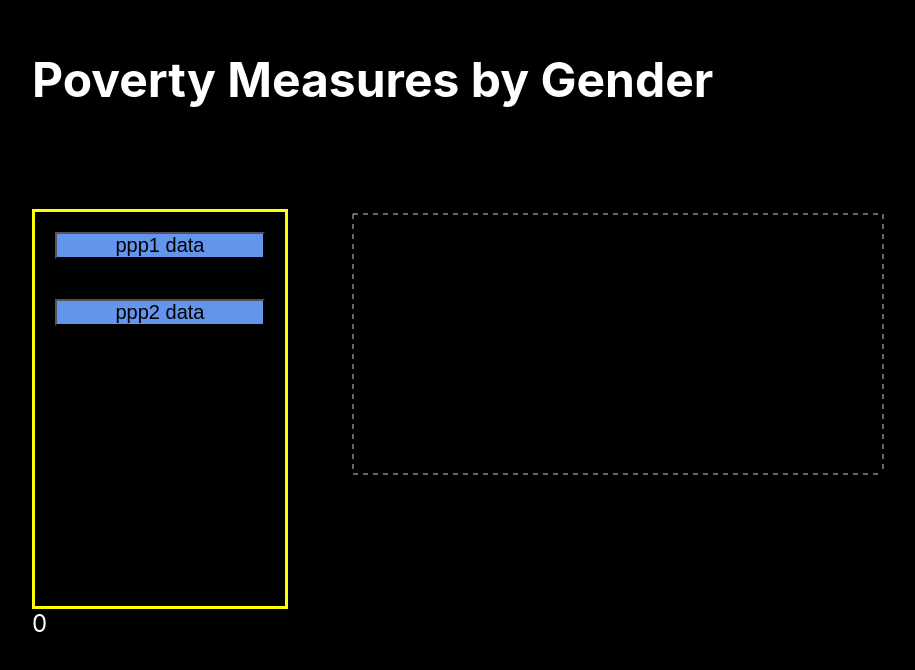
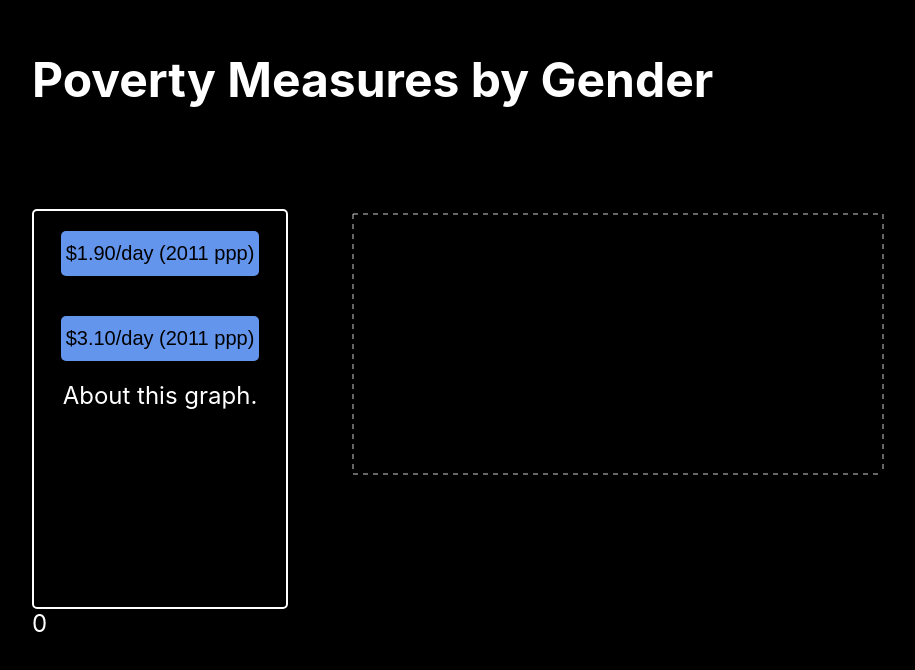
Before and after one commit to solenedel/viz-challenge-2022, a React (Create React App) app: page / in a window 1280 px wide. Shown: the top 670 px of the page, without its empty margins (180-1095 px from the left). Built offline with nearby package versions, Linux system fonts and the light colour scheme.

Commit message:
work on dropown section

```diff
--- a/src/components/Dropdown.jsx
+++ b/src/components/Dropdown.jsx
@@ -5,11 +5,12 @@ const Dropdown = ({ getData }) => {
   return (
     <div id="dropdown-section">
       <button type="button" onClick={() => getData("ppp1")}>
-        ppp1 data
+        $1.90/day (2011 ppp)
       </button>
       <button type="button" onClick={() => getData("ppp2")}>
-        ppp2 data
+        $3.10/day (2011 ppp)
       </button>
+      <div id="dropdown-text">About this graph.</div>
       {/* {data.length && console.log("DATA STATE: ", data[0].gender)} */}
     </div>
   );
--- a/src/index.css
+++ b/src/index.css
@@ -48,14 +48,20 @@ main {
 }
 
 #dropdown-section {
-  border: solid yellow 3px;
+  border: solid white 2px;
   width: 20vw;
+  border-radius: 5px;
   display: flex;
   flex-direction: column;
+  align-items: center;
 }
 
 button {
   background-color: cornflowerblue;
   margin: 20px;
   font-size: 20px;
+  border: none;
+  border-radius: 5px;
+  height: 45px;
+  padding: 5px;
 }
```
